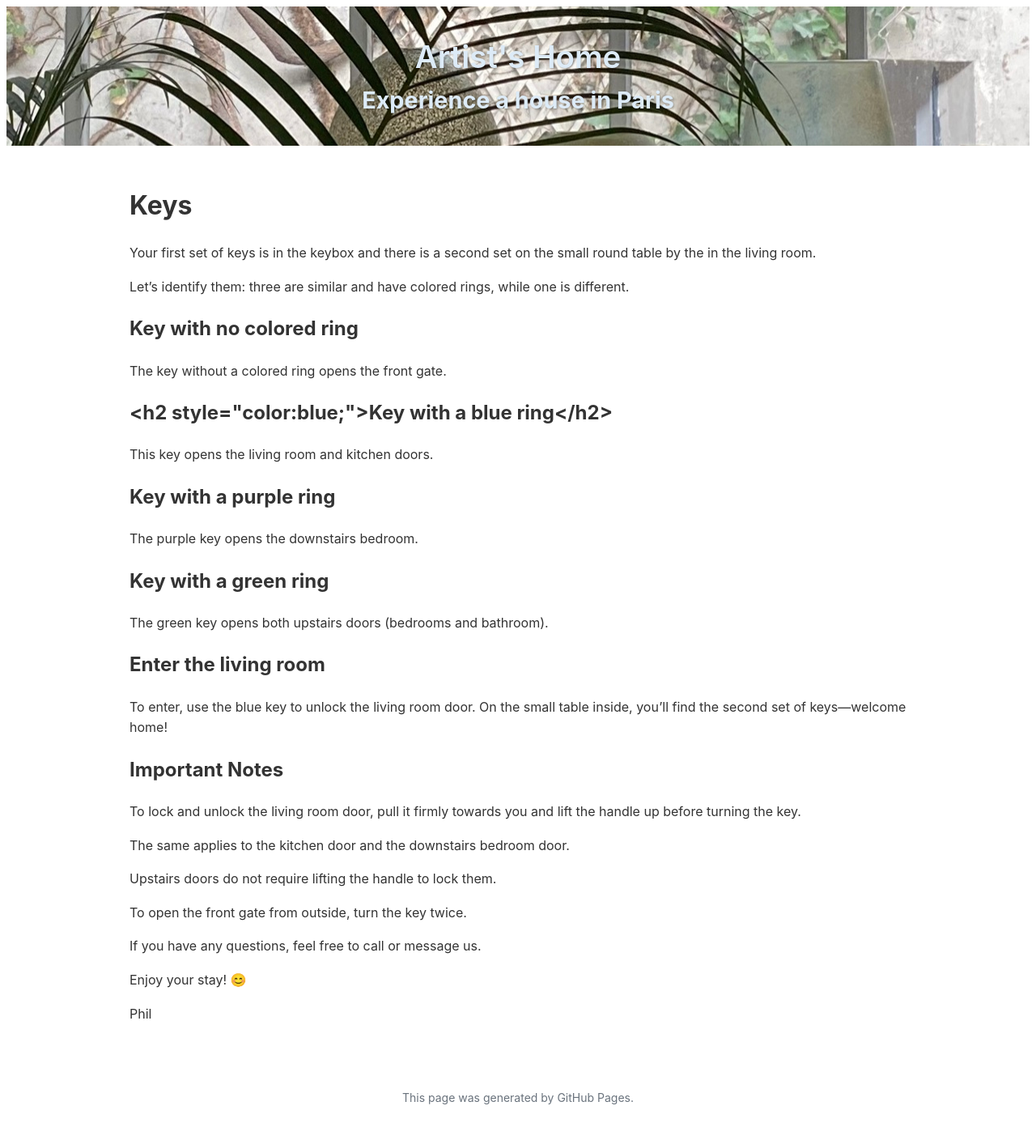
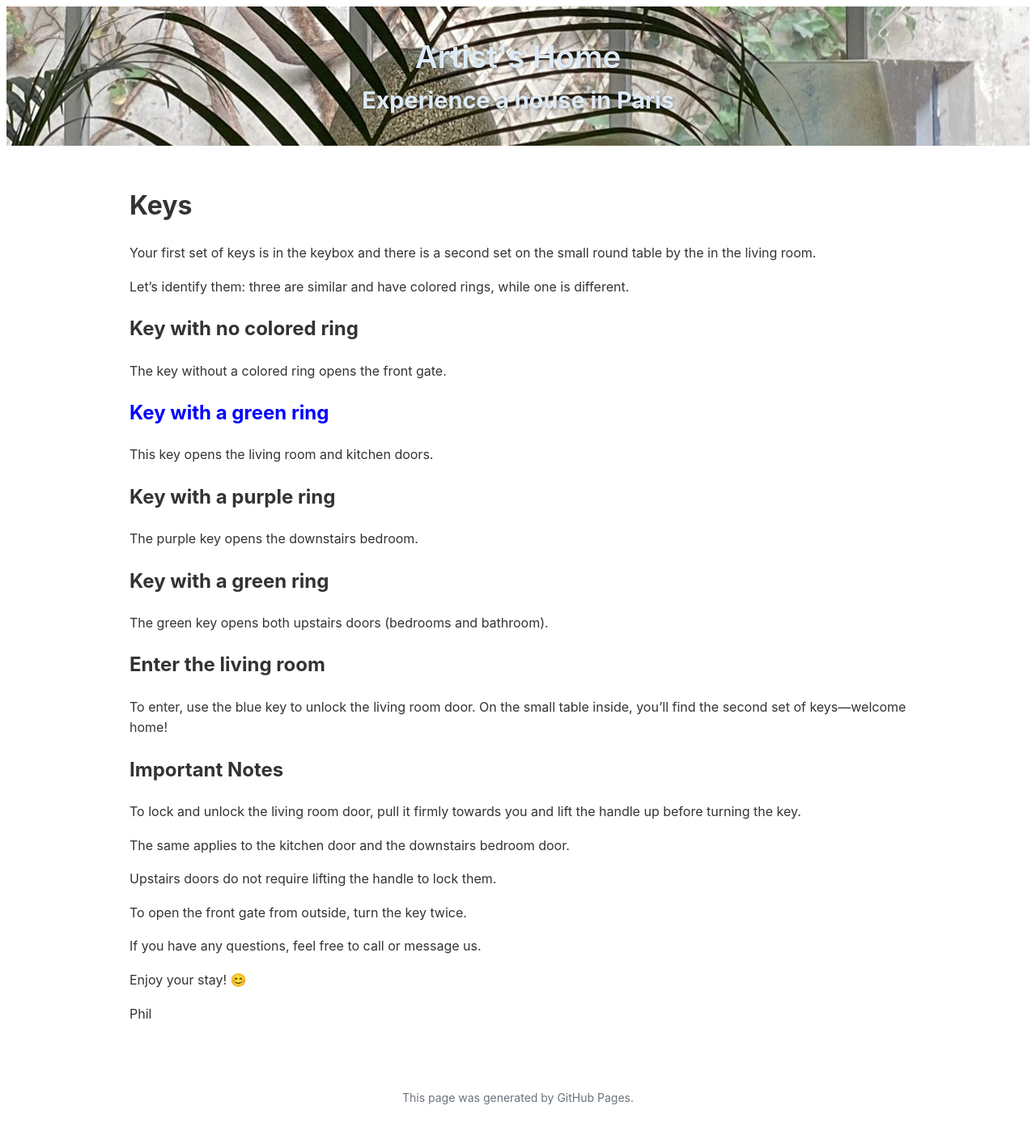
Before and after one commit to PhilAlain/tac, a Jekyll site: the page built from keys.md, in a window 1280 px wide. Shown: the whole page at 81% size. Built offline with Jekyll 4.4.1, drawn with Linux system fonts in a browser that asks for light colours; our own code applies the rules of GitHub Pages for plain Markdown files.

Commit message:
Update keys.md

```diff
--- a/keys.md
+++ b/keys.md
@@ -8,7 +8,7 @@ Let’s identify them: three are similar and have colored rings, while one is di
 
 The key without a colored ring opens the front gate.
 
-## <h2 style="color:blue;">Key with a blue ring</h2> ##
+## <span style="color:blue;">Key with a green ring</span> ##
 
 This key opens the living room and kitchen doors.
 
```
